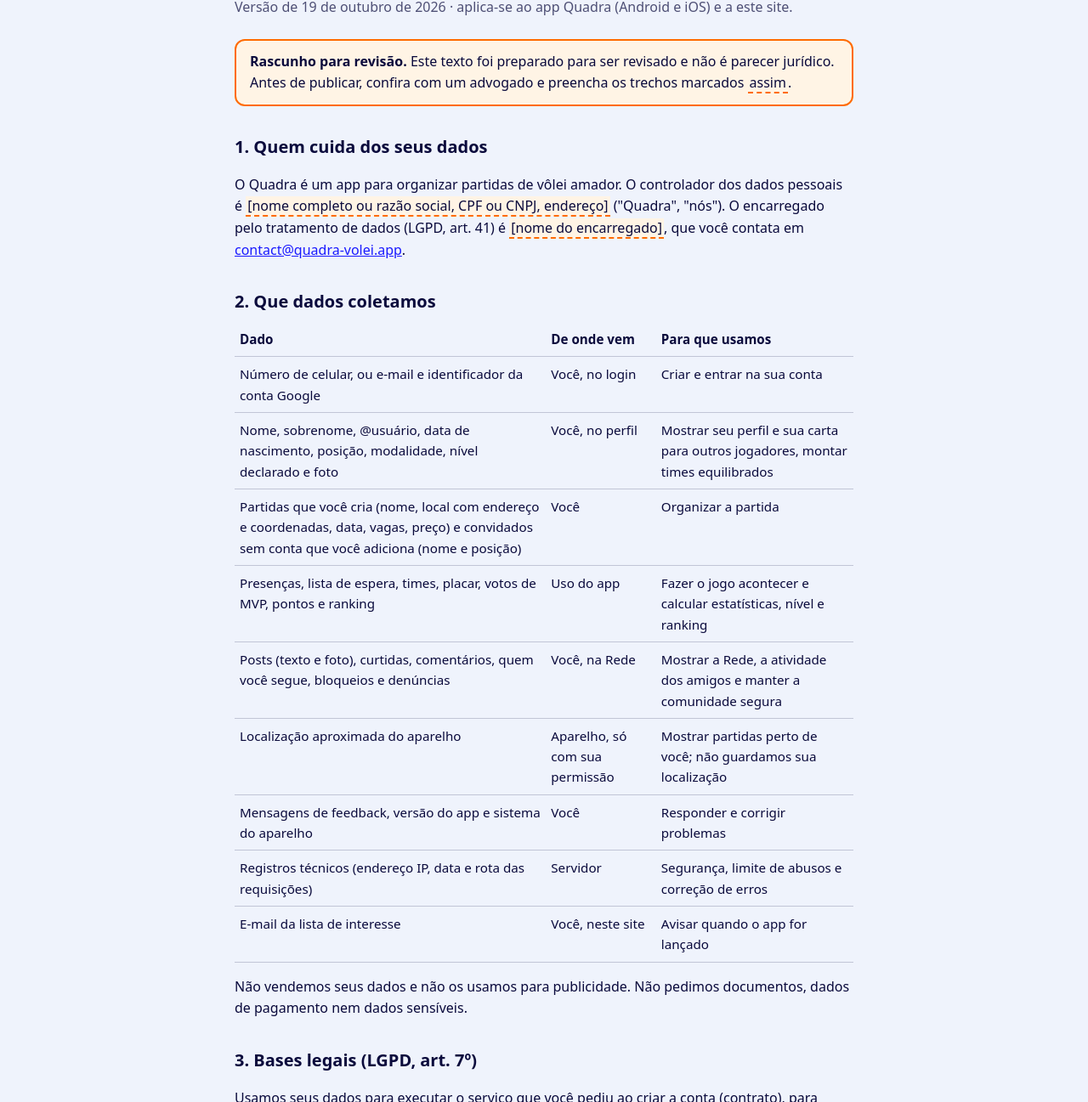
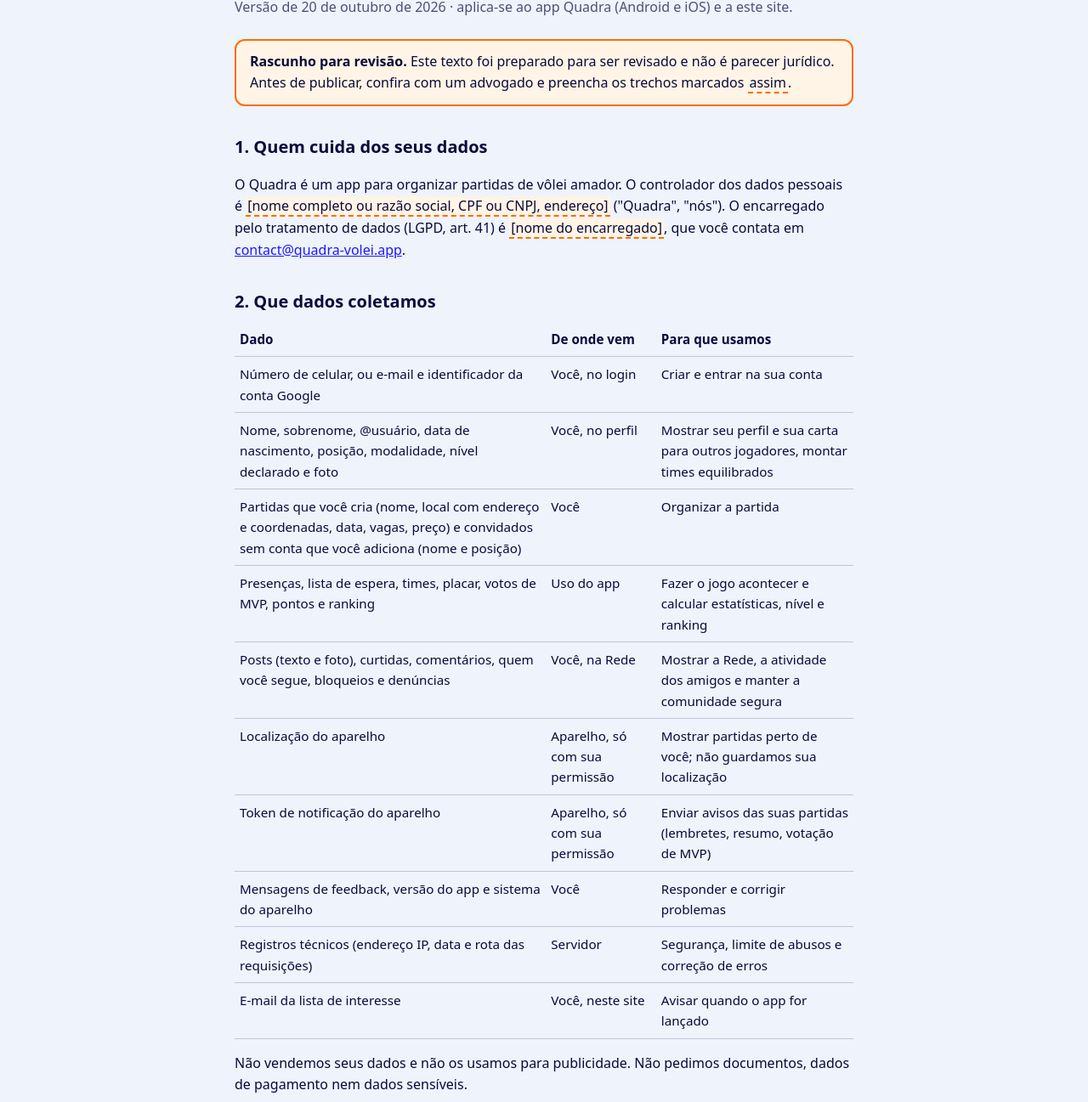
Before and after one commit to quadra-volei/quadra-landing, a plain HTML site: page public/privacidade.html in a window 1280 px wide. Shown: the part 144-1441 px from the top of the page at 85% size. Drawn offline with Linux system fonts and the light colour scheme.

Commit message:
docs(privacidade): provedores atuais (Firebase, Cloud Vision, Expo) e token de notificação
O SMS saiu do Twilio para o Firebase; notificações e o filtro de fotos não estavam listados.

Co-Authored-By: Claude Opus 5.5 (1M context) <noreply@anthropic.com>

```diff
--- a/public/privacidade.html
+++ b/public/privacidade.html
@@ -29,7 +29,7 @@ footer{max-width:760px;margin:0 auto;padding:0 16px 48px;color:rgba(10,10,60,.7)
 <header><a href="/">quadra</a></header>
 <main>
 <h1>Política de Privacidade</h1>
-<p class="meta">Versão de 19 de outubro de 2026 · aplica-se ao app Quadra (Android e iOS) e a este site.</p>
+<p class="meta">Versão de 20 de outubro de 2026 · aplica-se ao app Quadra (Android e iOS) e a este site.</p>
 
 <div class="draft" role="note"><strong>Rascunho para revisão.</strong> Este texto foi preparado para ser revisado e não é parecer jurídico. Antes de publicar, confira com um advogado e preencha os trechos marcados <span class="fill">assim</span>.</div>
 
@@ -45,7 +45,8 @@ footer{max-width:760px;margin:0 auto;padding:0 16px 48px;color:rgba(10,10,60,.7)
 <tr><td>Partidas que você cria (nome, local com endereço e coordenadas, data, vagas, preço) e convidados sem conta que você adiciona (nome e posição)</td><td>Você</td><td>Organizar a partida</td></tr>
 <tr><td>Presenças, lista de espera, times, placar, votos de MVP, pontos e ranking</td><td>Uso do app</td><td>Fazer o jogo acontecer e calcular estatísticas, nível e ranking</td></tr>
 <tr><td>Posts (texto e foto), curtidas, comentários, quem você segue, bloqueios e denúncias</td><td>Você, na Rede</td><td>Mostrar a Rede, a atividade dos amigos e manter a comunidade segura</td></tr>
-<tr><td>Localização aproximada do aparelho</td><td>Aparelho, só com sua permissão</td><td>Mostrar partidas perto de você; não guardamos sua localização</td></tr>
+<tr><td>Localização do aparelho</td><td>Aparelho, só com sua permissão</td><td>Mostrar partidas perto de você; não guardamos sua localização</td></tr>
+<tr><td>Token de notificação do aparelho</td><td>Aparelho, só com sua permissão</td><td>Enviar avisos das suas partidas (lembretes, resumo, votação de MVP)</td></tr>
 <tr><td>Mensagens de feedback, versão do app e sistema do aparelho</td><td>Você</td><td>Responder e corrigir problemas</td></tr>
 <tr><td>Registros técnicos (endereço IP, data e rota das requisições)</td><td>Servidor</td><td>Segurança, limite de abusos e correção de erros</td></tr>
 <tr><td>E-mail da lista de interesse</td><td>Você, neste site</td><td>Avisar quando o app for lançado</td></tr>
@@ -64,7 +65,7 @@ footer{max-width:760px;margin:0 auto;padding:0 16px 48px;color:rgba(10,10,60,.7)
 <ul>
 <li>Render (hospedagem da API) e Neon (banco de dados), com servidores nos Estados Unidos;</li>
 <li>Cloudflare (este site e, quando ativado, o armazenamento de fotos);</li>
-<li>Twilio (envio do código por SMS), Google (login com Google e busca de endereços) e Komoot/Photon (busca de endereços pelo OpenStreetMap);</li>
+<li>Google (login com Google, envio e conferência do código por SMS pelo Firebase, entrega de notificações pelo Firebase Cloud Messaging, verificação automática de fotos impróprias pelo Cloud Vision e busca de endereços), Expo (envio das notificações para o celular) e Komoot/Photon (busca de endereços pelo OpenStreetMap);</li>
 </ul>
 <p>Como alguns servidores ficam fora do Brasil, há transferência internacional de dados, feita com prestadores que adotam garantias de proteção compatíveis com a LGPD (art. 33). Também podemos compartilhar dados quando a lei ou uma ordem judicial exigir.</p>
 
```
